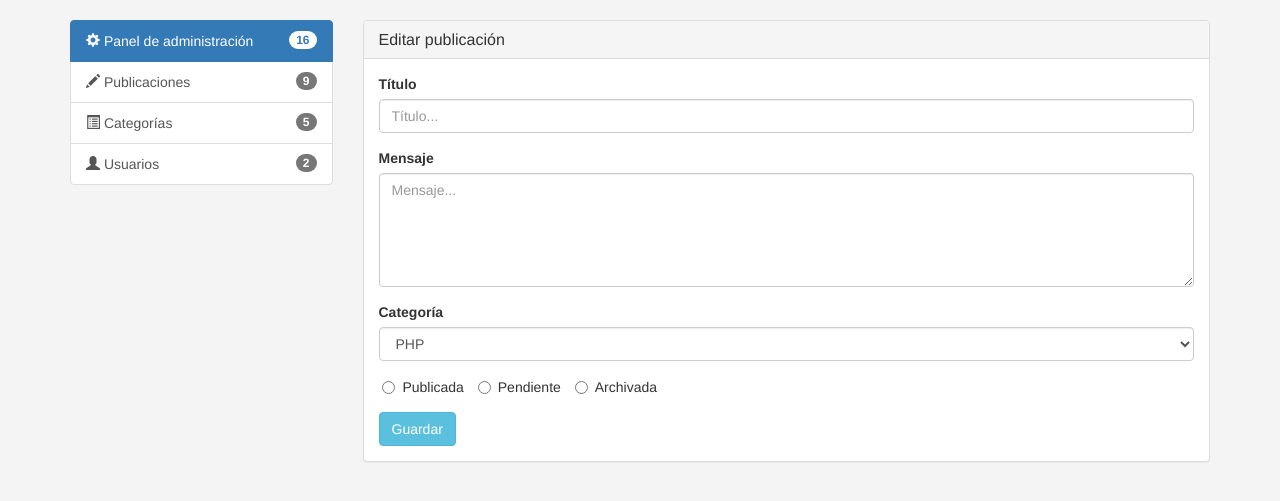
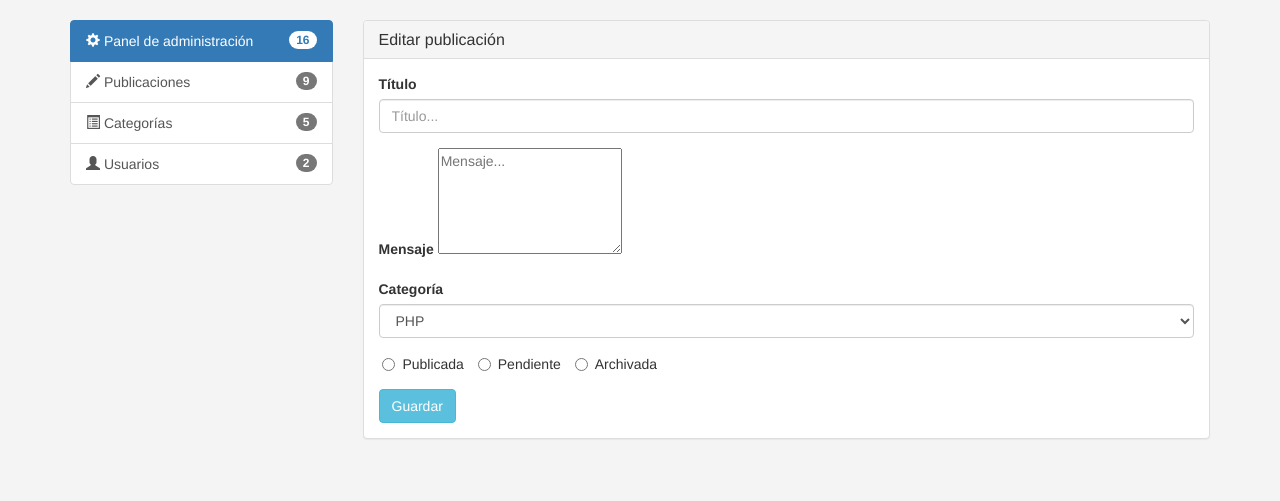
Before and after one commit to JaviPaez/cms, a PHP site: page /admin/edit_post.php in a window 1280 px wide. Shown: the part 118-619 px from the top of the page. Run offline with PHP 8.4, Linux system fonts and the light colour scheme; the visitor is signed in with stand-in values (Sample User, id 1); data comes from the database, SQL or seed files in the repository; data that the repository does not hold is empty; some libraries are stand-ins or nearby versions.

Commit message:
edit post form fixed

```diff
--- a/cms/admin/add_post.php
+++ b/cms/admin/add_post.php
@@ -91,7 +91,6 @@ include('inc/header.php');
 
 								<div class="form-group">
 									<label for="lastname" class="control-label">Mensaje</label>
-									<!-- <textarea class="form-control" rows="5" id="message" name="message" placeholder="Mensaje..."></textarea> -->
 									<textarea class="tinymce" rows="5" id="message" name="message" placeholder="Mensaje..."></textarea>
 								</div>
 
--- a/cms/admin/edit_post.php
+++ b/cms/admin/edit_post.php
@@ -91,7 +91,7 @@ include('inc/header.php');
 
 								<div class="form-group">
 									<label for="lastname" class="control-label">Mensaje</label>
-									<textarea class="form-control" rows="5" id="message" name="message" placeholder="Mensaje..."><?php echo $postdetails['message']; ?></textarea>
+									<textarea class="tinymce" rows="5" id="message" name="message" placeholder="Mensaje..."><?php echo $postdetails['message']; ?></textarea>
 								</div>
 
 
```
